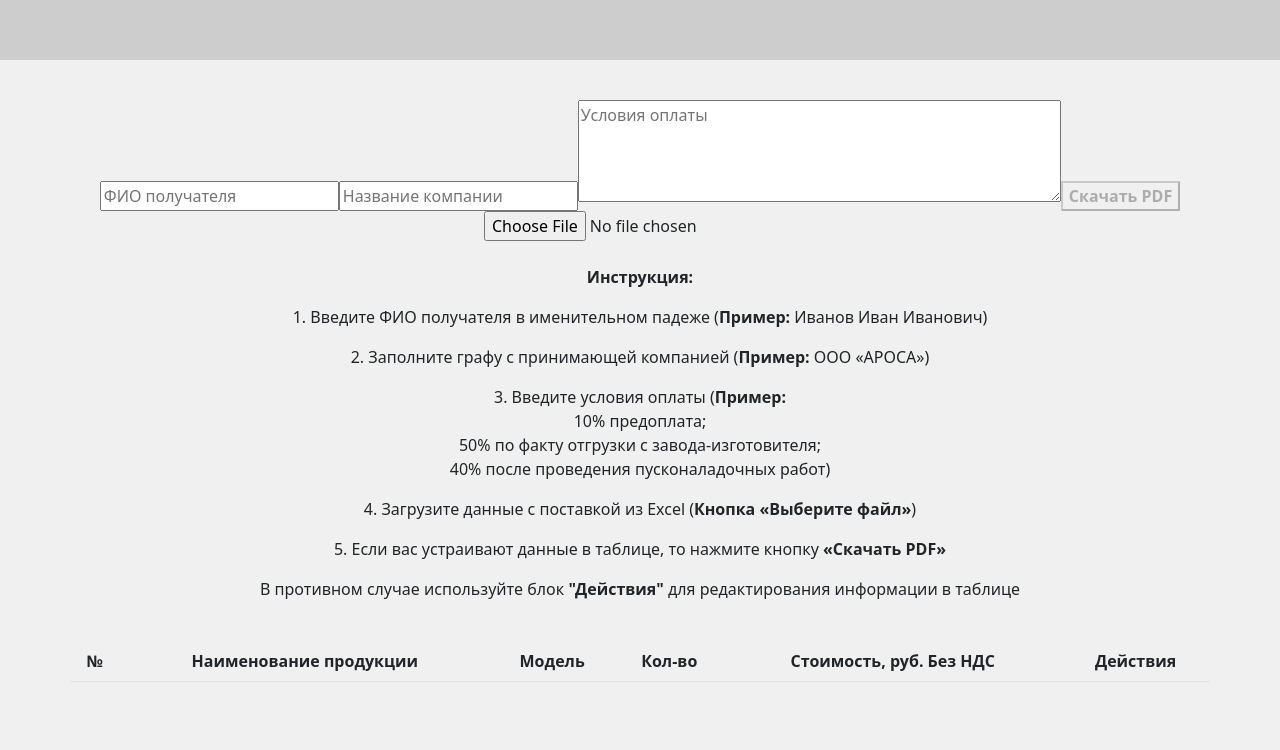
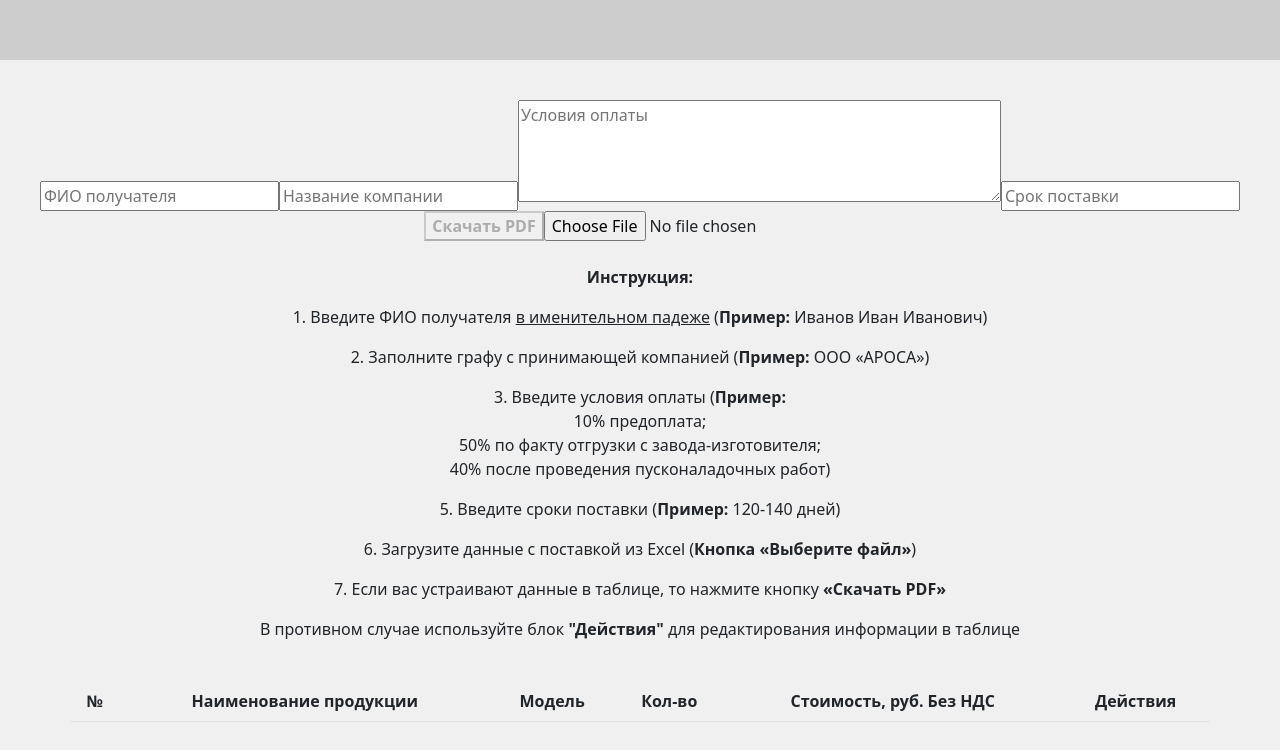
Before and after one commit to callbackcat/PDFConverter, a React (Create React App) app in the folder pdfconverter/: page / in a window 1280 px wide. Shown: the top 750 px of the page. Built offline with nearby package versions, Linux system fonts and the light colour scheme.

Commit message:
feat: handle next page break

```diff
--- a/pdfconverter/src/pdfDataExporter.js
+++ b/pdfconverter/src/pdfDataExporter.js
@@ -12,6 +12,7 @@ export class PDF extends Component {
     clientName: '',
     companyName: '',
     paymentTerms: '',
+    deliveryTime: '',
     prepayment: 0,
     uponShipment: 0,
     afterWork: 0,
@@ -80,7 +81,9 @@ export class PDF extends Component {
         <input type="text" placeholder="ФИО получателя" name="clientName" onChange={this.handleChange} />
         <input type="text" placeholder="Название компании" name="companyName" onChange={this.handleChange} />
 
-        <textarea placeholder="Условия оплаты" name="text" rows="4" cols="50" onChange={this.handleChange} />
+        <textarea placeholder="Условия оплаты" name="paymentTerms" rows="4" cols="50" onChange={this.handleChange} />
+
+        <input type="text" placeholder="Срок поставки" name="deliveryTime" onChange={this.handleChange} />
 
         <button disabled={!(this.state.clientName && this.state.companyName)}
           onClick={this.createAndDownloadPdf}><b>Скачать PDF</b></button>
@@ -90,14 +93,15 @@ export class PDF extends Component {
           onClick={this.handleRepeatFileChange}/>
 
         <br/><br/><p><b>Инструкция:</b></p>
-        <p>1. Введите ФИО получателя в именительном падеже (<b>Пример:</b> Иванов Иван Иванович)</p>
+        <p>1. Введите ФИО получателя <u>в именительном падеже</u> (<b>Пример:</b> Иванов Иван Иванович)</p>
         <p>2. Заполните графу с принимающей компанией (<b>Пример:</b> ООО «АРОСА»)</p>
         <p>3. Введите условия оплаты (<b>Пример:</b><br/>10% предоплата;<br/>
                                       50% по факту отгрузки с завода-изготовителя;<br/>
                                       40% после проведения пусконаладочных работ)
         </p>
-        <p>4. Загрузите данные с поставкой из Excel (<b>Кнопка «Выберите файл»</b>)</p>
-        <p>5. Если вас устраивают данные в таблице, то нажмите кнопку <b>«Скачать PDF»</b></p>
+        <p>5. Введите сроки поставки (<b>Пример:</b> 120-140 дней)</p>
+        <p>6. Загрузите данные с поставкой из Excel (<b>Кнопка «Выберите файл»</b>)</p>
+        <p>7. Если вас устраивают данные в таблице, то нажмите кнопку <b>«Скачать PDF»</b></p>
         <p>В противном случае используйте блок <b>"Действия"</b> для редактирования информации в таблице</p><br/>
 
         <table class="table container">
```
Also changed, not shown: 1 other file (tests, documents, lock files or other folders).
